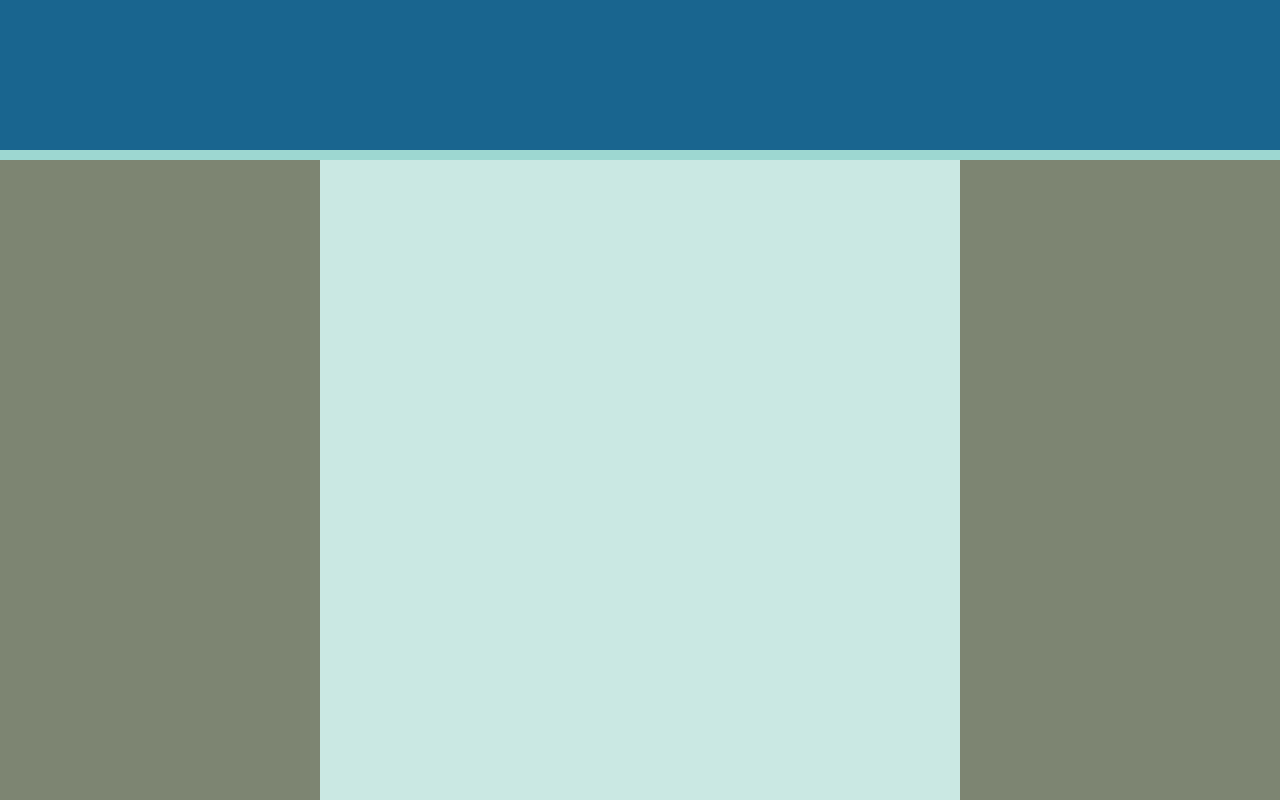
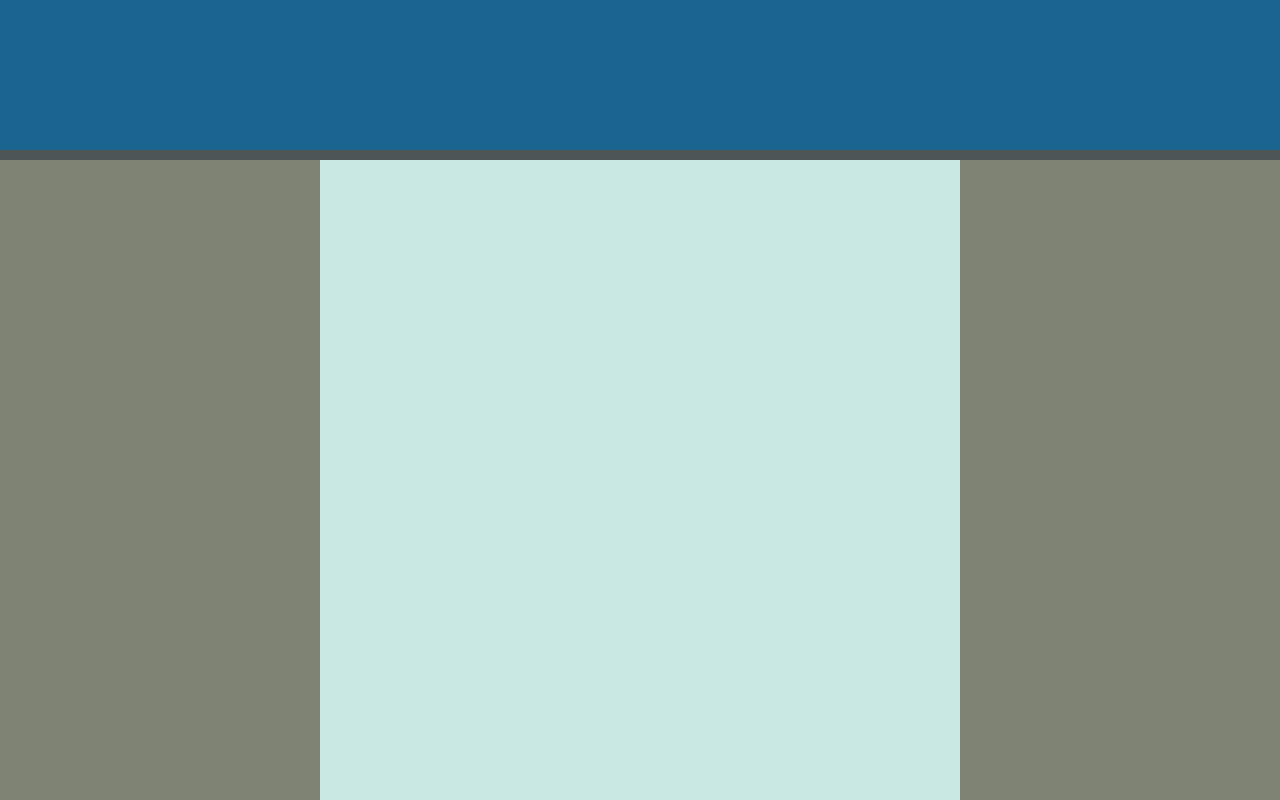
Before and after one commit to Nelson728/DeheyDelights, a plain HTML site: page index.html in a window 1280 px wide. Shown: the top 800 px of the page. Drawn offline with Linux system fonts and the light colour scheme.

Commit message:
oopsie forgot a little somone

```diff
--- a/index.html
+++ b/index.html
@@ -30,7 +30,7 @@
 
 <body style="margin: 0; width: 100%; height: 100vh; overflow-x: hidden; background-color: #cae8e3;">
     <div id="header"
-        style="display: flex; background-color: #19658f; height: 150px; border-bottom: solid 10px #9dD7d1;">
+        style="display: flex; background-color: #19658f; height: 150px; border-bottom: solid 10px #4d5554;">
 
     </div>
     <div id="mainBody">
```
